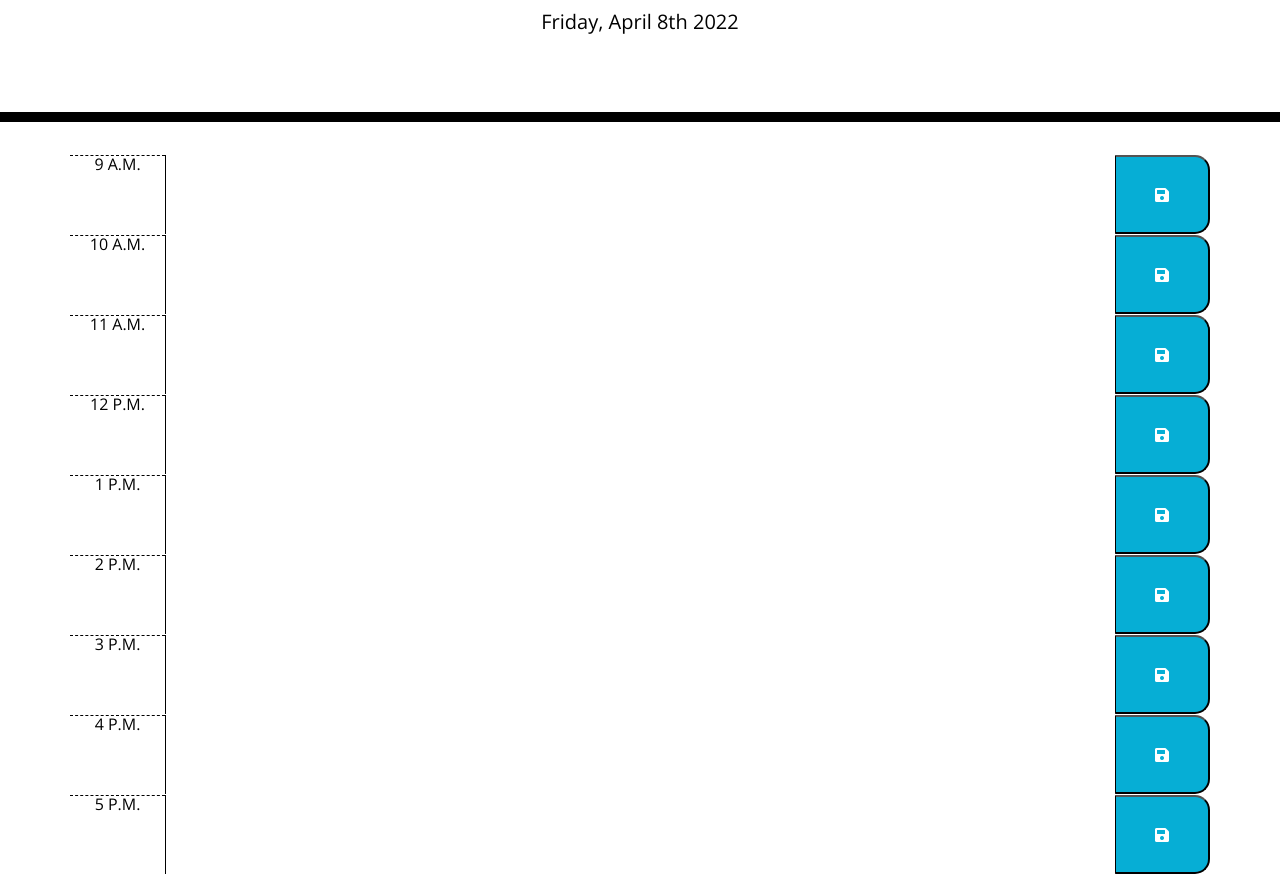
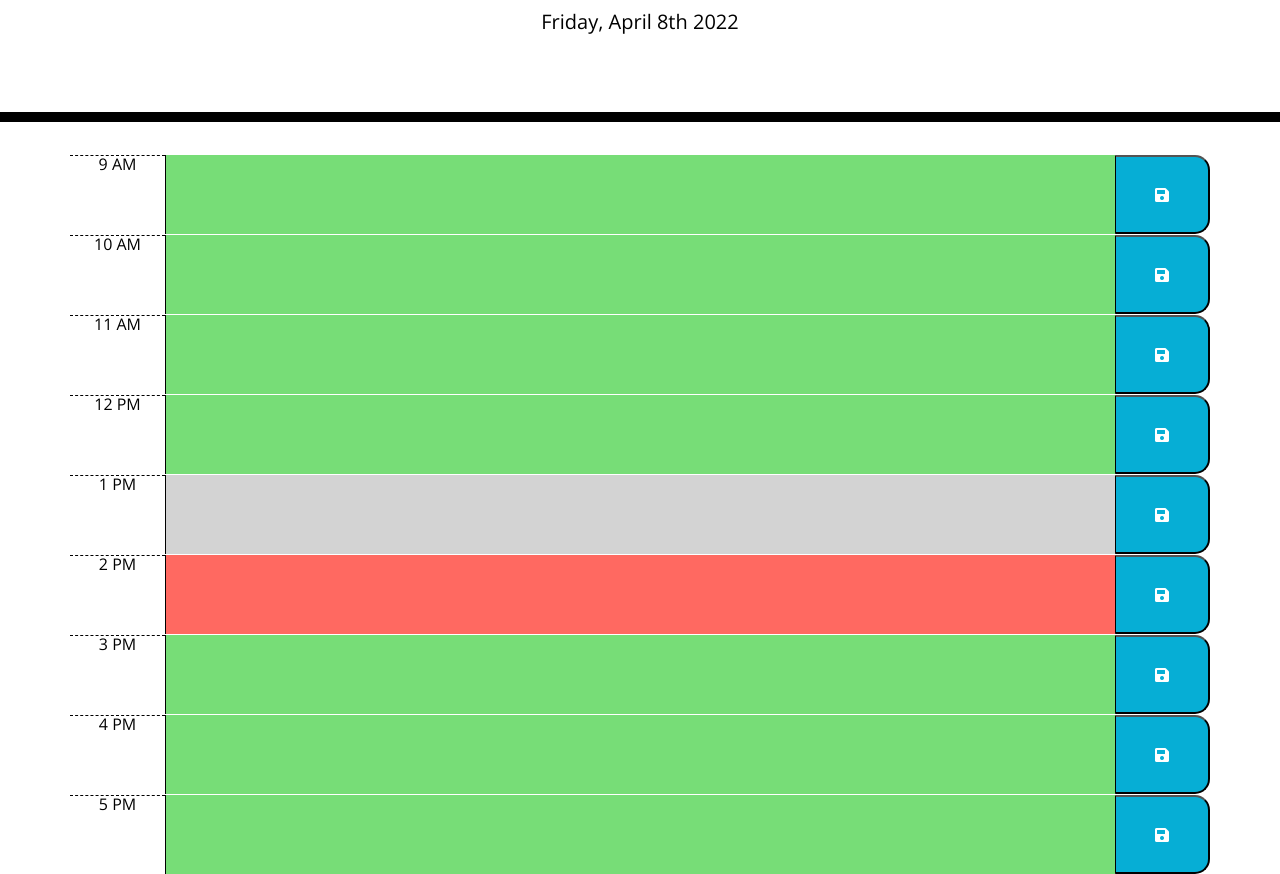
Before and after one commit to 17keerti/Work-Day-Scheduler, a plain HTML site: page index.html in a window 1280 px wide. Shown: the part 182-1056 px from the top of the page. Drawn offline with nearby package versions, Linux system fonts and the light colour scheme.

Commit message:
add function to color code textarea w.r.t time

```diff
--- a/assets/script/script.js
+++ b/assets/script/script.js
@@ -1,20 +1,39 @@
 $("#currentDay").text(moment().format("dddd, MMMM Do YYYY"));
 
 
-var saveButton =$('.saveBtn');
-
-
-
-
-
-
-
-
-saveButton.on("click", function() {
+var saveButton = $('.saveBtn');
+saveButton.on("click", function () {
   var plan = $(this).siblings(".textarea").first().val();
   var time = $(this).siblings(".hour").first().text();
   console.log(plan);
   console.log(time);
 
-  localStorage.setItem(plan,time);
+  localStorage.setItem(time, plan);
 });
+
+
+function timeBlockColor() {
+  var currentHour = moment().hour();
+  console.log(currentHour);
+
+  $(".hour").each(function () {
+
+    var time = $(this).text();
+    console.log("here" +time);
+    var splitTime = time.split();
+    var blockTime = parseInt(splitTime[0]);
+    if (splitTime[1] == 'PM') {
+      blockTime = blockTime + 12;
+    }
+    console.log(blockTime);
+    if (blockTime > currentHour) {
+      $(this).siblings(".textarea").first().addClass("future");
+    } else if (blockTime === currentHour) {
+      $(this).siblings(".textarea").first().addClass("present");
+    } else {
+      $(this).siblings(".textarea").first().addClass("past");
+    }
+  })
+}
+
+timeBlockColor();
--- a/index.html
+++ b/index.html
@@ -23,55 +23,55 @@
     <!-- Timeblocks go here -->
 
     <div class="row time-block row-cols-3">
-      <div class="col-1 hour">9 A.M.</div>
+      <div class="col-1 hour">9 AM</div>
       <textarea class="col-10 textarea"></textarea>
       <button class="col-1 saveBtn"><i class="fas fa-save"></i></button>
     </div>
 
     <div class="row time-block row-cols-3">
-      <div class="col-1 hour">10 A.M.</div>
+      <div class="col-1 hour">10 AM</div>
       <textarea class="col-10 textarea"></textarea>
       <button class="col-1 saveBtn"><i class="fas fa-save"></i></button>
     </div>
 
     <div class="row time-block row-cols-3">
-      <div class="col-1 hour">11 A.M.</div>
+      <div class="col-1 hour">11 AM</div>
       <textarea class="col-10 textarea"></textarea>
       <button class="col-1 saveBtn"><i class="fas fa-save"></i></button>
     </div>
 
     <div class="row time-block row-cols-3">
-      <div class="col-1 hour">12 P.M.</div>
+      <div class="col-1 hour">12 PM</div>
       <textarea class="col-10 textarea"></textarea>
       <button class="col-1 saveBtn"><i class="fas fa-save"></i></button>
     </div>
 
     <div class="row time-block row-cols-3">
-      <div class="col-1 hour">1 P.M.</div>
+      <div class="col-1 hour">1 PM</div>
       <textarea class="col-10 textarea"></textarea>
       <button class="col-1 saveBtn"><i class="fas fa-save"></i></button>
     </div>
 
     <div class="row time-block row-cols-3">
-      <div class="col-1 hour">2 P.M.</div>
+      <div class="col-1 hour">2 PM</div>
       <textarea class="col-10 textarea"></textarea>
       <button class="col-1 saveBtn"><i class="fas fa-save"></i></button>
     </div>
 
     <div class="row time-block row-cols-3">
-      <div class="col-1 hour">3 P.M.</div>
+      <div class="col-1 hour">3 PM</div>
       <textarea class="col-10 textarea"></textarea>
       <button class="col-1 saveBtn"><i class="fas fa-save"></i></button>
     </div>
 
     <div class="row time-block row-cols-3">
-      <div class="col-1 hour">4 P.M.</div>
+      <div class="col-1 hour">4 PM</div>
       <textarea class="col-10 textarea"></textarea>
       <button class="col-1 saveBtn"><i class="fas fa-save"></i></button>
     </div>
 
     <div class="row time-block row-cols-3">
-      <div class="col-1 hour">5 P.M.</div>
+      <div class="col-1 hour">5 PM</div>
       <textarea class="col-10 textarea"></textarea>
       <button class="col-1 saveBtn"><i class="fas fa-save"></i></button>
     </div>
```
